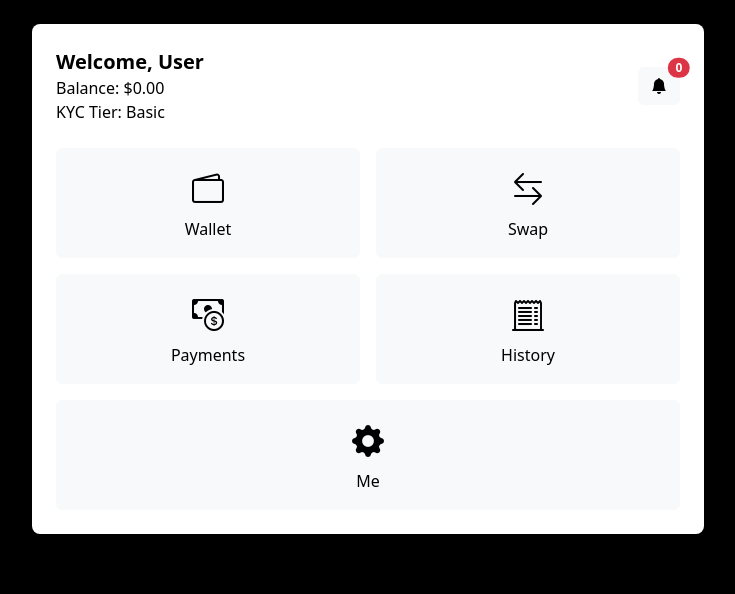
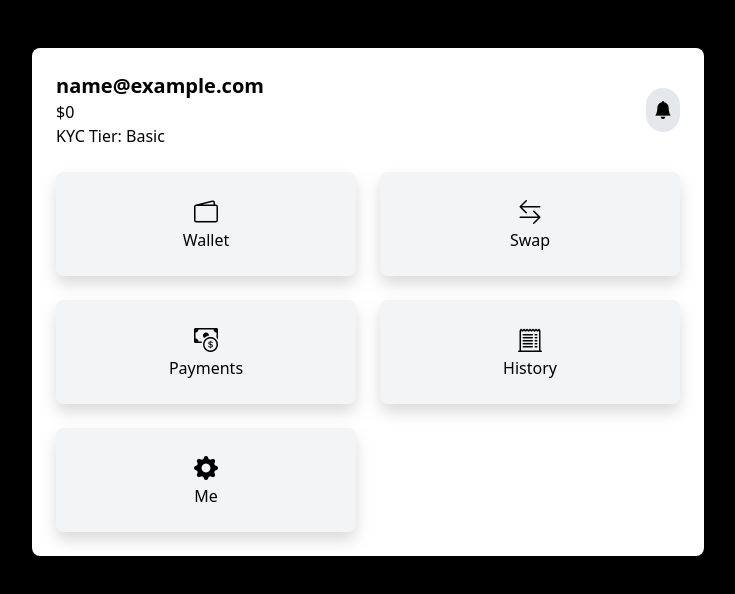
Before and after one commit to chukwuemeka77/Swapyardview, a plain HTML site: page index.html in a window 1280 px wide. Shown: the whole page, without its empty margins (272-1007 px from the left). Drawn offline with nearby package versions, Linux system fonts and the light colour scheme; no server answers; sample sign-in values are in the browser's storage.

Commit message:
Update index.html

```diff
--- a/index.html
+++ b/index.html
@@ -4,90 +4,64 @@
 <meta charset="UTF-8">
 <meta name="viewport" content="width=device-width, initial-scale=1.0">
 <title>Swapyard Home</title>
+<script src="https://cdn.tailwindcss.com"></script>
 <link href="https://cdn.jsdelivr.net/npm/bootstrap@5.3.2/dist/css/bootstrap.min.css" rel="stylesheet">
 <link rel="stylesheet" href="https://cdn.jsdelivr.net/npm/bootstrap-icons/font/bootstrap-icons.css">
-  <script src="https://cdn.tailwindcss.com"></script>
-  <script>
-    // Redirect if not logged in
-    window.onload = () => {
-      fetch('/api/auth/session')
-      .then(res => res.json())
-      .then(data => {
-        if (!data.user) window.location.href = "login.html";
-        else {
-          document.getElementById('userName').innerText = `Welcome, ${data.user.name}`;
-          document.getElementById('userBalance').innerText = `Balance: $${data.user.balance.toFixed(2)}`;
-          document.getElementById('userKYCTier').innerText = `KYC Tier: ${data.user.kycTier}`;
-        }
-      });
-    }
-  </script>
 </head>
 <body class="bg-black text-white">
+  <!-- Session check -->
+  <script>
+    const user = JSON.parse(sessionStorage.getItem('user'));
+    if(!user) window.location.href='login.html';
+  </script>
 
-  <!-- Top Container: User Info -->
-  <div class="container mx-auto p-4 max-w-2xl bg-white text-black rounded-lg shadow-lg mt-4">
-    <div class="d-flex justify-content-between align-items-center mb-4">
+  <!-- User Info Container -->
+  <div class="container mx-auto p-4 max-w-2xl bg-white text-black rounded-lg shadow-lg my-5">
+    <div class="flex justify-between items-center mb-4">
       <div>
         <h2 id="userName" class="text-xl font-bold">Welcome, User</h2>
         <p id="userBalance">Balance: $0.00</p>
         <p id="userKYCTier">KYC Tier: Basic</p>
       </div>
-      <div class="position-relative">
-        <button id="notifBtn" class="btn btn-light position-relative">
-          <i class="bi bi-bell-fill"></i>
-          <span id="notifCount" class="position-absolute top-0 start-100 translate-middle badge rounded-pill bg-danger">0</span>
+      <div class="relative">
+        <button id="notifBtn" class="p-2 bg-gray-200 rounded-full relative">
+          <i class="bi bi-bell-fill text-lg"></i>
+          <span id="notifCount" class="absolute -top-1 -right-1 bg-red-500 text-white rounded-full text-xs px-1 hidden">0</span>
         </button>
+        <div id="notifDropdown" class="hidden absolute right-0 mt-2 w-64 bg-white shadow-md rounded-lg p-2 z-50"></div>
       </div>
     </div>
 
-    <!-- Features -->
-    <div class="row g-3" id="featuresContainer">
-      <div class="col-6">
-        <a href="wallet.html" class="btn btn-light w-100 d-flex flex-column align-items-center p-3">
-          <i class="bi bi-wallet2 fs-2 mb-1"></i>
-          Wallet
+    <!-- Features Container -->
+    <div id="featuresContainer" class="grid grid-cols-2 gap-4">
+      <a href="wallet.html" class="p-4 bg-gray-100 rounded-lg shadow text-center hover:bg-gray-200">
+        <i class="bi bi-wallet2 text-2xl mb-2"></i><p>Wallet</p>
       </a>
-      </div>
-      <div class="col-6">
-        <a href="swap.html" class="btn btn-light w-100 d-flex flex-column align-items-center p-3">
-          <i class="bi bi-arrow-left-right fs-2 mb-1"></i>
-          Swap
+      <a href="swap.html" class="p-4 bg-gray-100 rounded-lg shadow text-center hover:bg-gray-200">
+        <i class="bi bi-arrow-left-right text-2xl mb-2"></i><p>Swap</p>
       </a>
-      </div>
-      <div class="col-6">
-        <a href="payment.html" class="btn btn-light w-100 d-flex flex-column align-items-center p-3">
-          <i class="bi bi-cash-coin fs-2 mb-1"></i>
-          Payments
+      <a href="payment.html" class="p-4 bg-gray-100 rounded-lg shadow text-center hover:bg-gray-200">
+        <i class="bi bi-cash-coin text-2xl mb-2"></i><p>Payments</p>
       </a>
-      </div>
-      <div class="col-6">
-        <a href="transactions.html" class="btn btn-light w-100 d-flex flex-column align-items-center p-3">
-          <i class="bi bi-receipt-cutoff fs-2 mb-1"></i>
-          History
+      <a href="transactions.html" class="p-4 bg-gray-100 rounded-lg shadow text-center hover:bg-gray-200">
+        <i class="bi bi-receipt-cutoff text-2xl mb-2"></i><p>History</p>
       </a>
-      </div>
-      <div class="col-12">
-        <a href="settings.html" class="btn btn-light w-100 d-flex flex-column align-items-center p-3">
-          <i class="bi bi-gear-fill fs-2 mb-1"></i>
-          Me
+      <a href="settings.html" class="p-4 bg-gray-100 rounded-lg shadow text-center hover:bg-gray-200">
+        <i class="bi bi-gear-fill text-2xl mb-2"></i><p>Me</p>
       </a>
-      </div>
     </div>
   </div>
 
   <!-- Bottom Nav -->
-  <nav class="navbar fixed-bottom navbar-light bg-white d-md-none">
-    <div class="container justify-content-around">
+  <div id="bottomNav" class="fixed bottom-0 left-0 w-full bg-white text-black shadow-md p-2 flex justify-around md:hidden">
     <a href="index.html" class="text-center"><i class="bi bi-house-fill"></i><br>Home</a>
     <a href="wallet.html" class="text-center"><i class="bi bi-wallet2"></i><br>Wallet</a>
-      <a href="swap.html" class="text-center"><i class="bi bi-arrow-left-right fs-3"></i></a>
+    <a href="swap.html" class="text-center text-2xl font-bold"><i class="bi bi-arrow-left-right"></i></a>
     <a href="payment.html" class="text-center"><i class="bi bi-cash-coin"></i><br>Pay</a>
     <a href="transactions.html" class="text-center"><i class="bi bi-receipt-cutoff"></i><br>History</a>
     <a href="settings.html" class="text-center"><i class="bi bi-gear-fill"></i><br>Me</a>
   </div>
-  </nav>
 
-  <script src="assets/js/home.js"></script>
+  <script src="assets/js/main.js"></script>
 </body>
 </html>
```
Lines whose indentation alone changed are shown as unchanged.
